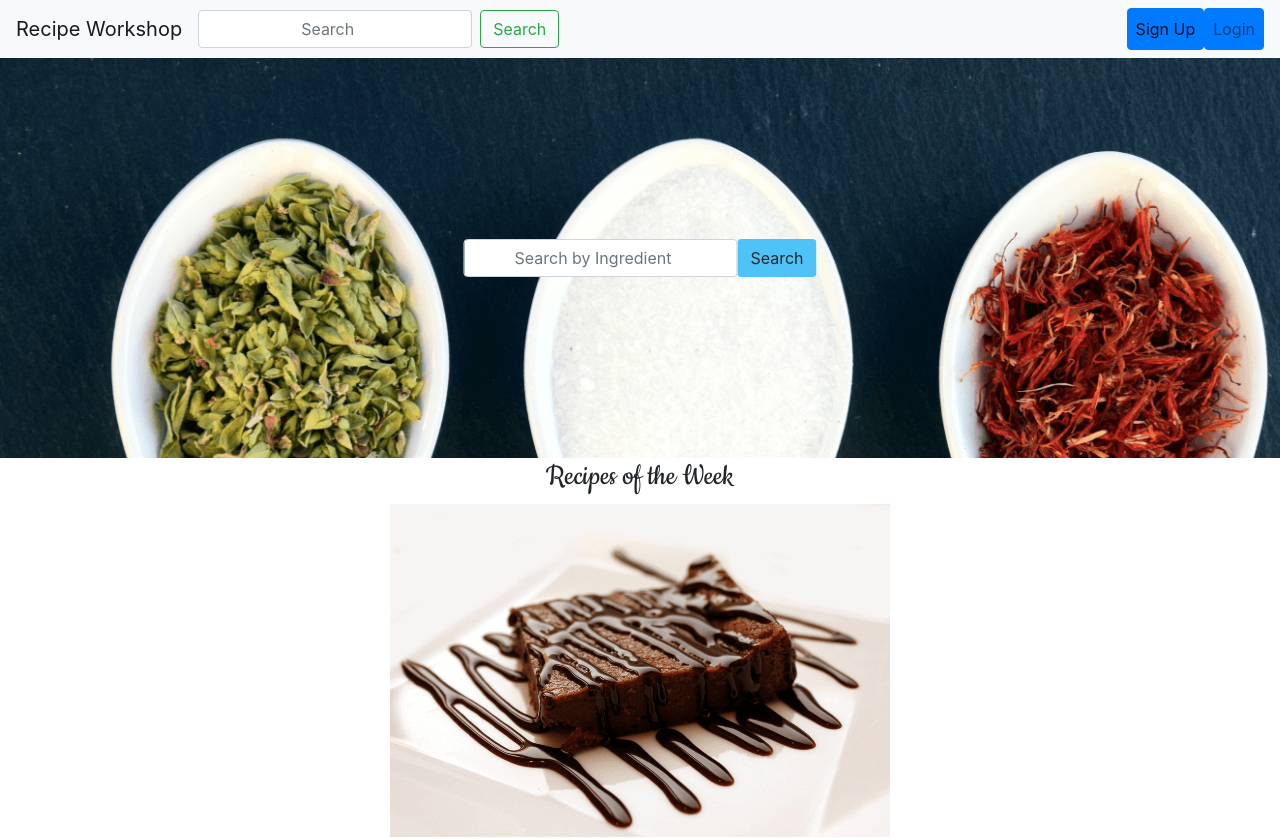
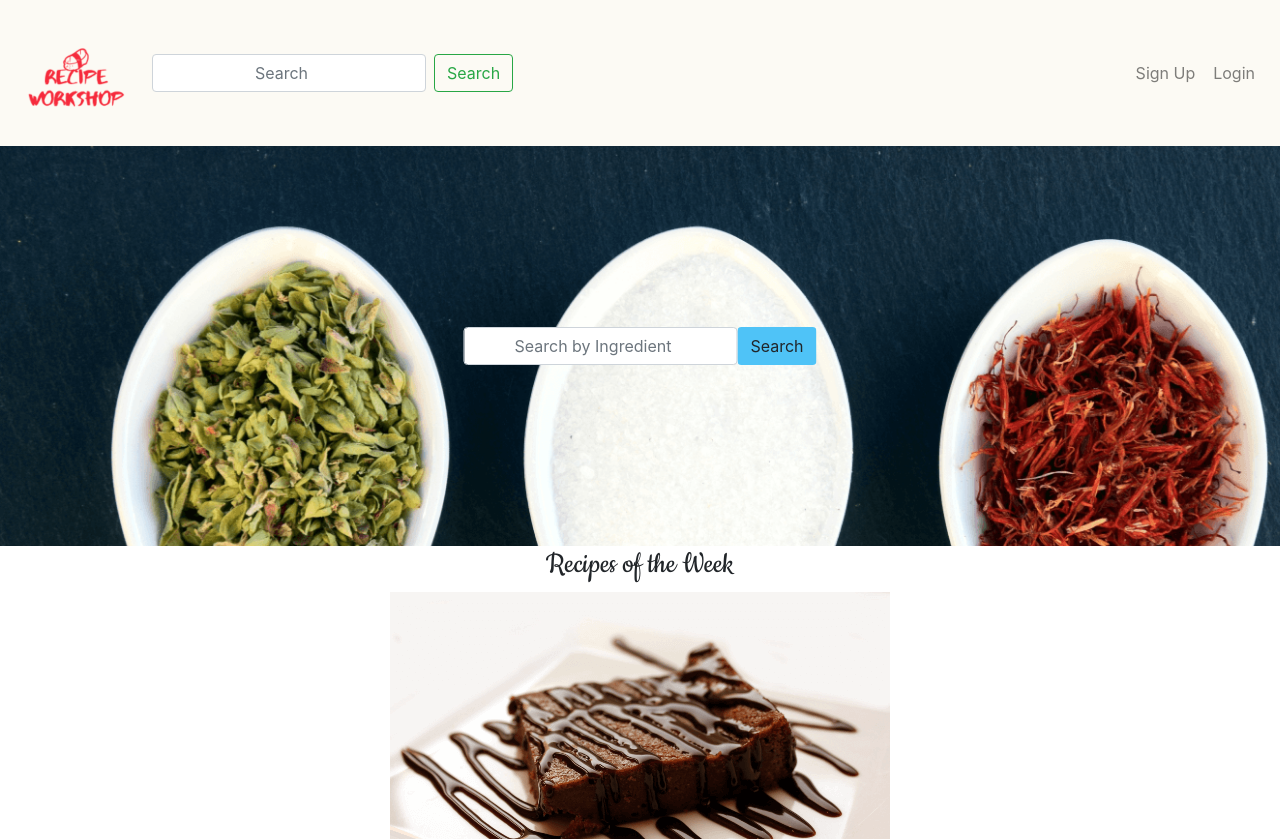
Before and after one commit to Andy-Osborne/Recipe-Workshop, a Flask app: page / in a window 1280 px wide. Shown: the top 839 px of the page. Run offline with Flask 2, Linux system fonts and the light colour scheme; some libraries are stand-ins or nearby versions.

Commit message:
Replace text in navbar with logo image

```diff
--- a/templates/public/template/public_base.html
+++ b/templates/public/template/public_base.html
@@ -16,8 +16,8 @@
     <link rel="stylesheet" href="{{ url_for('static', filename='css/style.css')}}" type="text/css">
 </head>
 <body>
-    <nav class="navbar navbar-expand-lg navbar-light bg-light">
-        <a class="navbar-brand" href="#">Recipe Workshop</a>
+    <nav class="navbar navbar-expand-lg navbar-light nav-bg">
+        <a class="navbar-brand" href="/"><img src="/static/images/Logo.png" alt="Recipe Workshop"></a>
         <button class="navbar-toggler" type="button" data-toggle="collapse" data-target="#navbarSupportedContent" aria-controls="navbarSupportedContent" aria-expanded="false" aria-label="Toggle navigation">
           <span class="navbar-toggler-icon"></span>
         </button>
@@ -28,11 +28,11 @@
                 <button class="btn btn-outline-success my-2 my-sm-0" type="submit">Search</button>
               </form>
           <ul class="navbar-nav ml-auto">
-            <li class="nav-item active">
-              <a class="nav-link btn btn-primary" href="#">Sign Up</a>
+            <li class="nav-item">
+              <a class="nav-link btn btn-sign-up" href="#">Sign Up</a>
             </li>
             <li class="nav-item">
-              <a class="nav-link btn btn-primary" href="#">Login</a>
+              <a class="nav-link btn btn-login" href="#">Login</a>
             </li>
 
           </ul>
```
